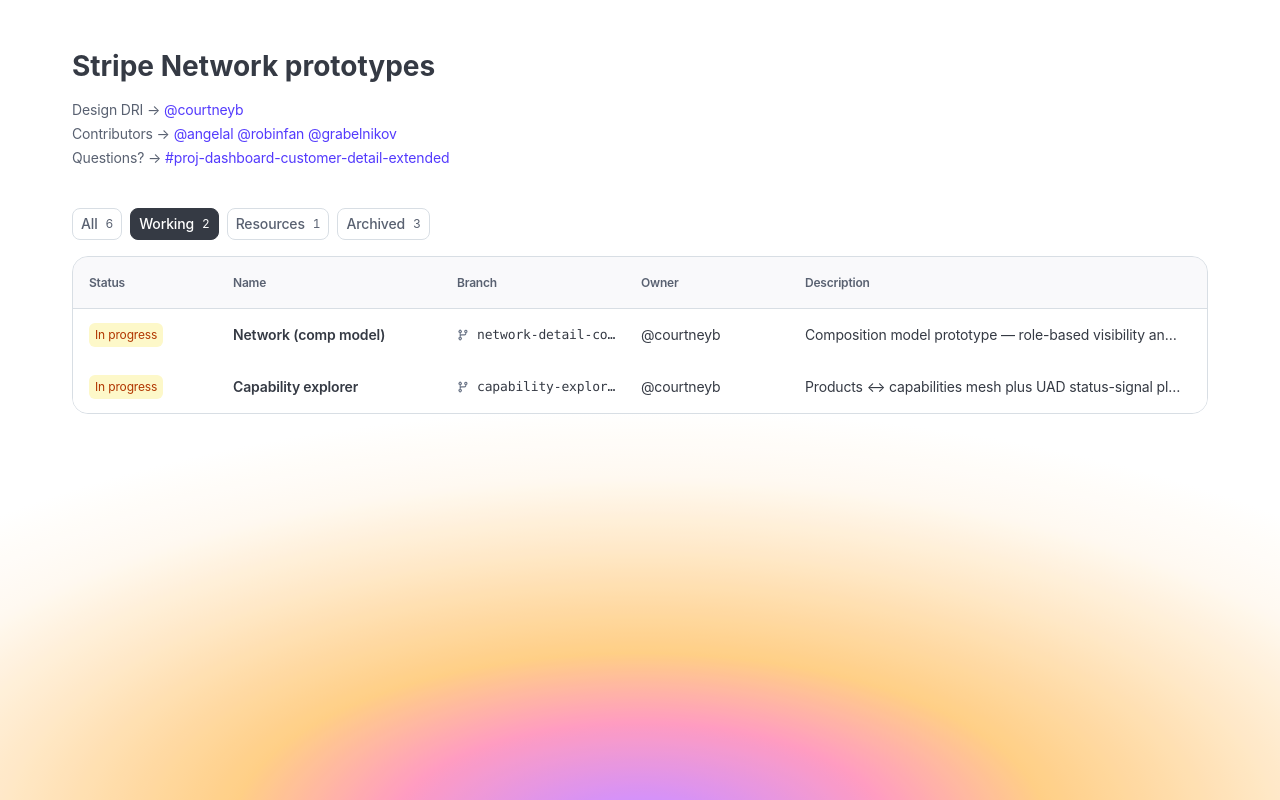
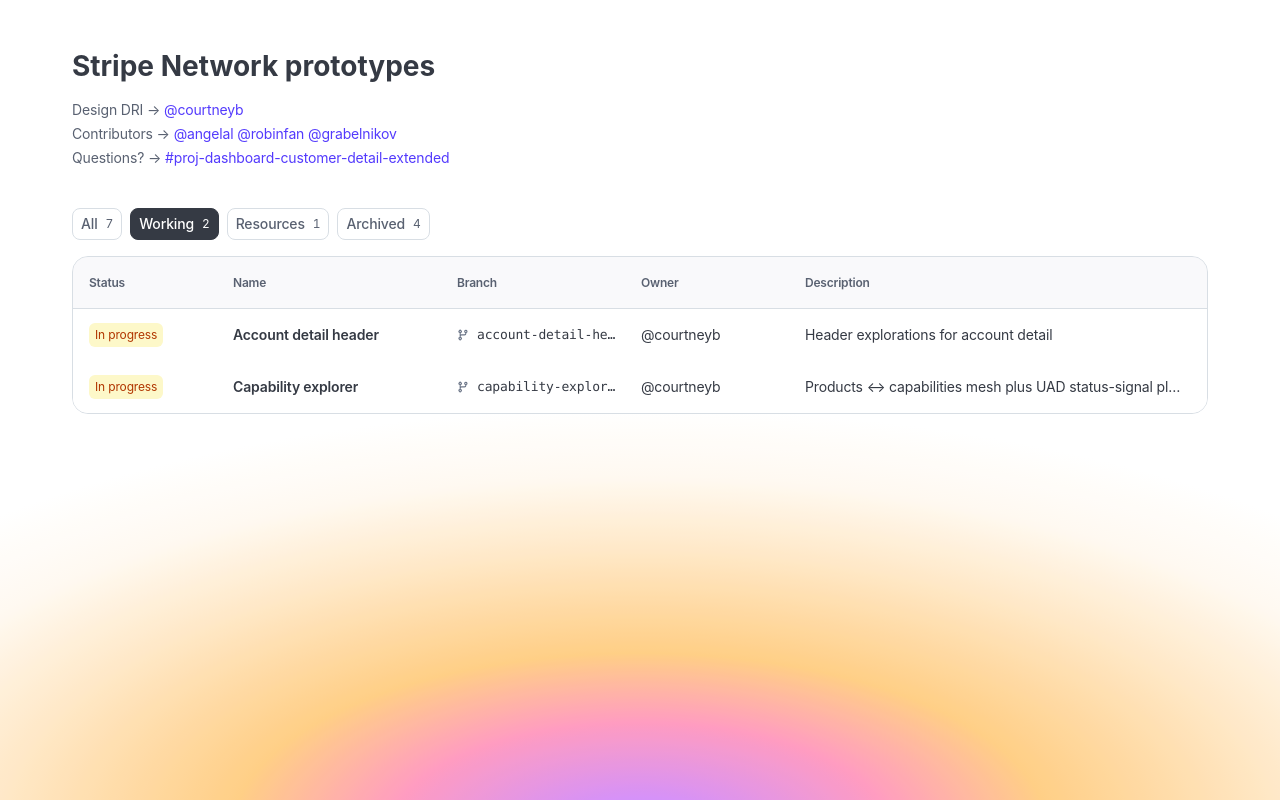
Before and after one commit to courtneyb-stripe/stripe-network, a React (Vite) app: page / in a window 1280 px wide. Built offline with nearby package versions, Linux system fonts and the light colour scheme.

Commit message:
Proto hub: archive UAD status signals branch, add Account detail header
Co-authored-by: Cursor <cursoragent@cursor.com>
Committed-By-Agent: cursor

```diff
--- a/src/data/prototypes.ts
+++ b/src/data/prototypes.ts
@@ -60,14 +60,25 @@ const PROTOTYPES_ALL: PrototypeRow[] = [
   },
   {
     id: 'network-detail-comp-model',
-    category: 'working',
-    name: 'Network (comp model)',
-    description: 'Composition model prototype — role-based visibility and floatie controls',
+    category: 'archived',
+    name: 'UAD status signals',
+    description: 'Product status in account header',
     branch: 'network-detail-comp-model',
     owner: '@courtneyb',
+    status: 'Archived',
+    lastUpdated: 'May 5, 2026',
+    url: 'https://stripe-network-git-network-detail-comp-model.vercelapp.stripe.dev/network',
+  },
+  {
+    id: 'account-detail-header',
+    category: 'working',
+    name: 'Account detail header',
+    description: 'Header explorations for account detail',
+    branch: 'account-detail-header',
+    owner: '@courtneyb',
     status: 'In progress',
-    lastUpdated: 'Feb 25, 2025',
-    url: 'https://stripe-network-git-network-detail-comp-model.vercelapp.stripe.dev/network',
+    lastUpdated: 'May 5, 2026',
+    url: 'https://stripe-network-git-account-detail-header.vercelapp.stripe.dev/network',
   },
   {
     id: 'capability-explorer',
```
